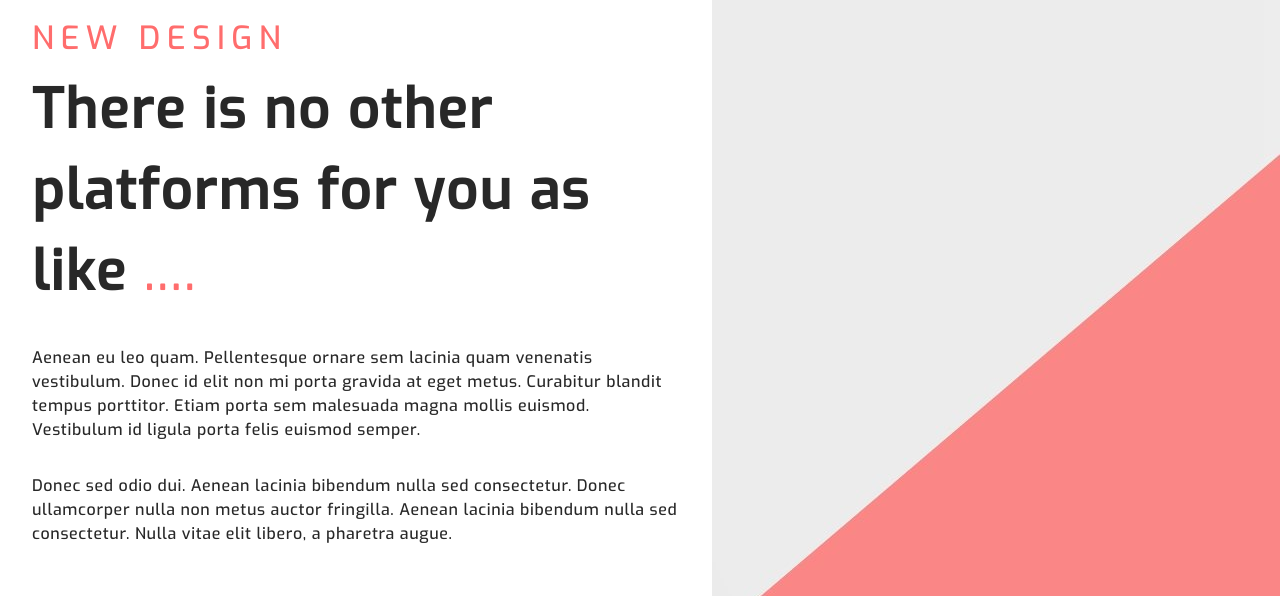
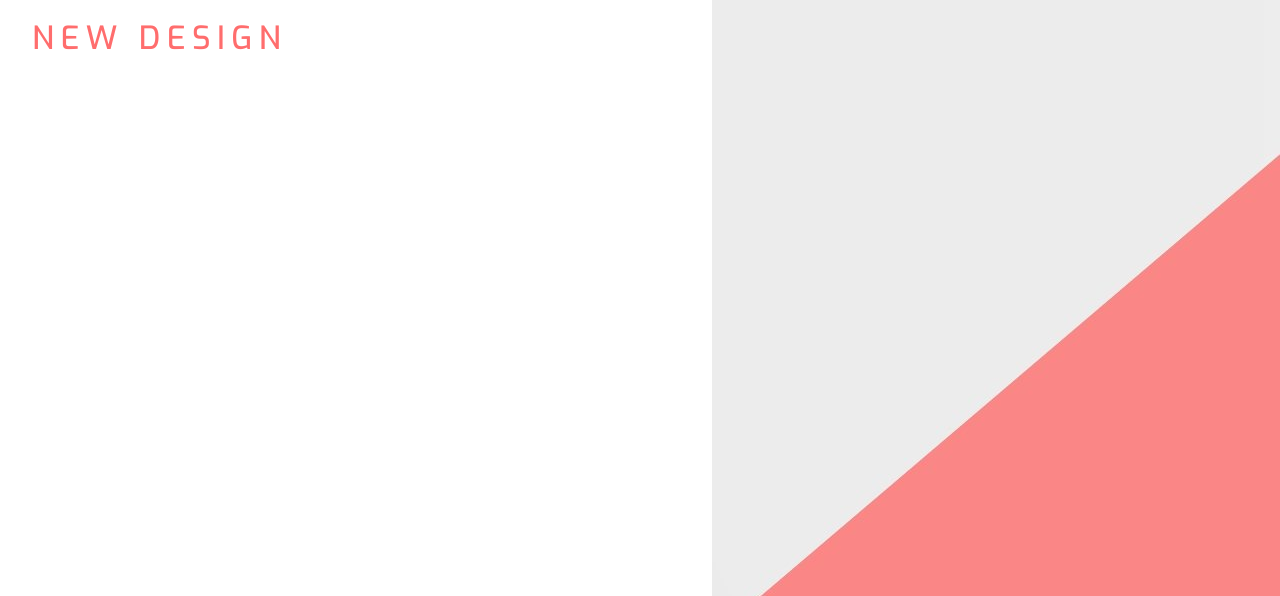
Before and after one commit to Kritt07/Master, a React (Create React App) app in the folder frontend/master/: page / in a window 1280 px wide. Shown: the part 899-1495 px from the top of the page. Built offline with nearby package versions, Linux system fonts and the light colour scheme.

Commit message:
add design block and animation

```diff
--- /dev/null
+++ b/frontend/master/src/CastomHooks/useScroll.js
@@ -0,0 +1,20 @@
+import { useEffect, useState } from 'react'
+
+function useScroll(pos) {
+    const [scroll, setScroll] = useState(0);
+    const handleScroll = () => {
+      if(window.scrollY >= pos) {
+        setScroll(true)
+      } else {
+        setScroll(false)
+      }
+    }
+
+    useEffect(() => {
+      window.addEventListener('scroll', handleScroll);
+    })
+
+    return scroll
+}
+
+export default useScroll
--- a/frontend/master/src/Components/Design.js
+++ b/frontend/master/src/Components/Design.js
@@ -1,17 +1,19 @@
-import React from 'react'
+import React, { } from 'react'
+import useScroll from '../CastomHooks/useScroll'
 
 function Design() {
+
   return (
     <div className='design'>
         <div className='design__text'>
             <div className='design__titles'>
                 <h1 className='design__h1'>new design</h1>
-                <h2 className='design__h2'>There is no other platforms for you as like <b className='design__toch'>....</b></h2>
+                <h2 className={useScroll(100) ? 'design__h2 active' : 'design__h2'}>There is no other platforms for you as like <b className='design__toch'>....</b></h2>
             </div>
-            <p className='design__paragraphs'>
+            <p className={useScroll(320) ? 'design__paragraphs active' : 'design__paragraphs'}>
               Aenean eu leo quam. Pellentesque ornare sem lacinia quam venenatis vestibulum. Donec id elit non mi porta gravida at eget metus. Curabitur blandit tempus porttitor. Etiam porta sem malesuada magna mollis euismod. Vestibulum id ligula porta felis euismod semper.
             </p>
-            <p className='design__paragraphs'>
+            <p className={useScroll(450) ? 'design__paragraphs active' : 'design__paragraphs'}>
               Donec sed odio dui. Aenean lacinia bibendum nulla sed consectetur. Donec ullamcorper nulla non metus auctor fringilla. Aenean lacinia bibendum nulla sed consectetur. Nulla vitae elit libero, a pharetra augue.
             </p>
         </div>
--- a/frontend/master/src/styles/style.css
+++ b/frontend/master/src/styles/style.css
@@ -100,6 +100,7 @@ body, .root, .wrapper {
   -webkit-box-pack: justify;
       -ms-flex-pack: justify;
           justify-content: space-between;
+  overflow: hidden;
   width: 100%;
   height: 724px;
 }
@@ -136,6 +137,14 @@ body, .root, .wrapper {
   font-weight: 600;
   letter-spacing: 0.04em;
   color: #282828;
+  -webkit-transform: translateX(-100%);
+          transform: translateX(-100%);
+  -webkit-transition: 0.8s;
+  transition: 0.8s;
+}
+.design__h2.active {
+  -webkit-transform: translateX(0);
+          transform: translateX(0);
 }
 .design__paragraphs {
   font-size: 16px;
@@ -144,6 +153,14 @@ body, .root, .wrapper {
   letter-spacing: 0.04em;
   color: #282828;
   margin-top: 5%;
+  -webkit-transition: 0.8s;
+  transition: 0.8s;
+  -webkit-transform: translateX(200%);
+          transform: translateX(200%);
+}
+.design__paragraphs.active {
+  -webkit-transform: translateX(0);
+          transform: translateX(0);
 }
 .design__toch {
   color: #ff6d6d;
--- a/frontend/master/src/styles/style.scss
+++ b/frontend/master/src/styles/style.scss
@@ -77,6 +77,7 @@ body, .root, .wrapper{
 .design{
     display: flex;
     justify-content: space-between;
+    overflow: hidden;
 
     width: 100%;
     height: 724px;
@@ -105,6 +106,11 @@ body, .root, .wrapper{
         font-weight: 600;
         letter-spacing: 0.04em;
         color: #282828;
+        transform: translateX(-100%);
+        transition: 0.8s;
+        &.active{
+            transform: translateX(0);
+        }
     }
     &__paragraphs{
         font-size: 16px;
@@ -113,6 +119,11 @@ body, .root, .wrapper{
         letter-spacing: 0.04em;
         color: #282828;
         margin-top: 5%;
+        transition: 0.8s;
+        transform: translateX(200%);
+        &.active{
+            transform: translateX(0);
+        }
     }
     &__toch{
         color: #ff6d6d;
```
